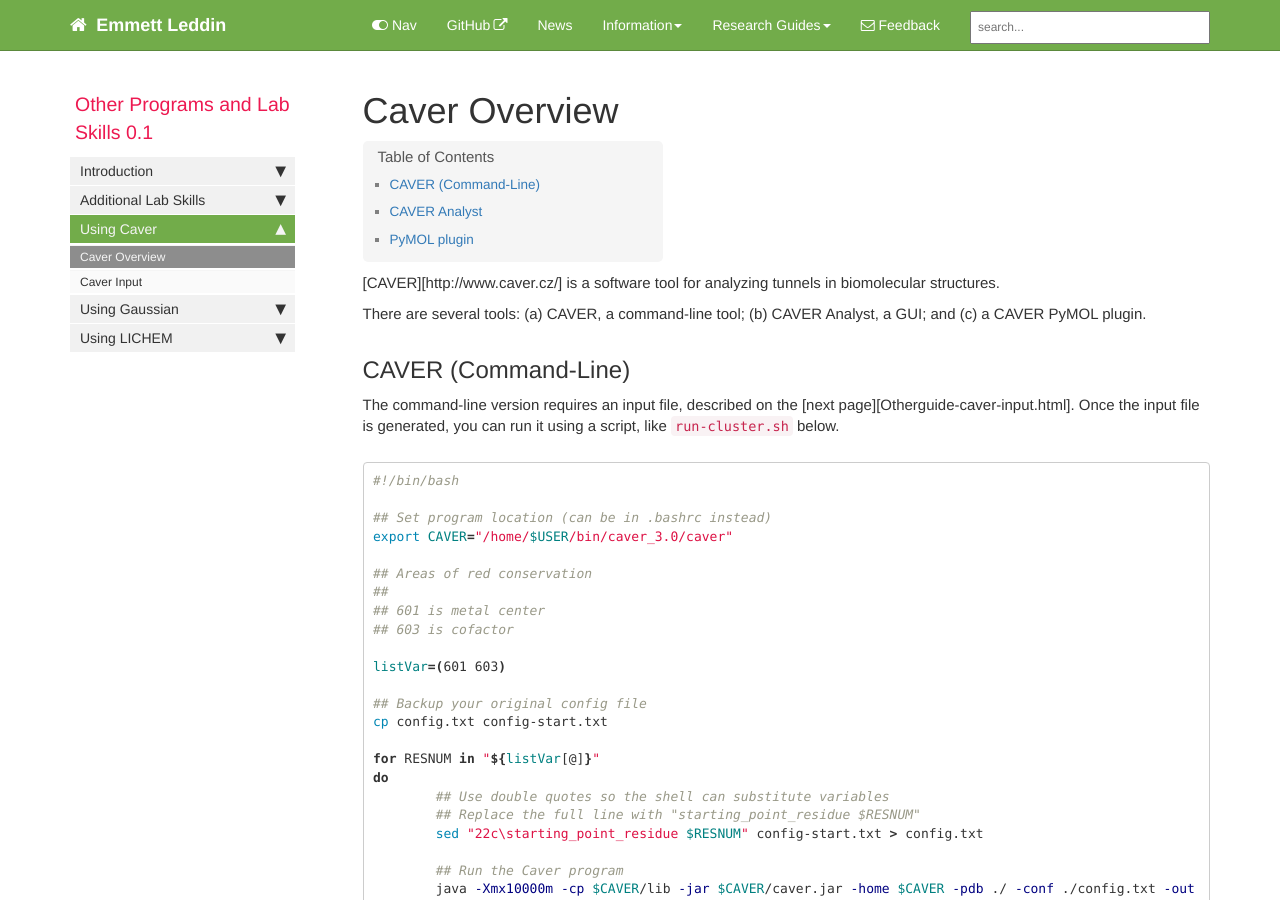
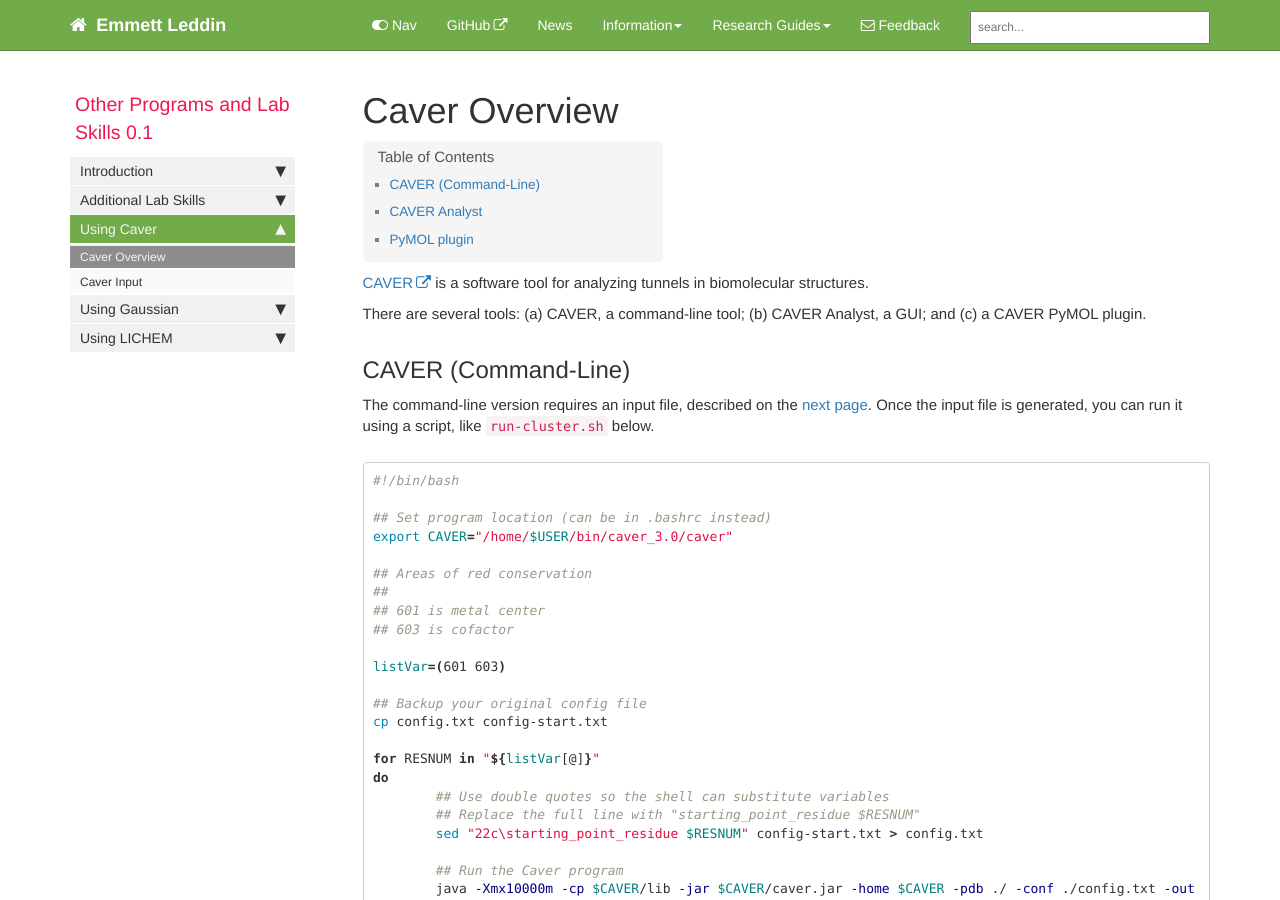
Before and after one commit to emleddin/comp-chem-website, a Jekyll site: the page built from pages/other_skills/Otherguide-caver-overview.md, in a window 1280 px wide and 900 px high. Built offline with Jekyll 4.4.1, drawn with Linux system fonts in a browser that asks for light colours; comment, search, counter and statistics services are not loaded; some of the changed text lies outside the part shown.

Commit message:
Fixed links

````diff
--- a/pages/other_skills/Otherguide-caver-overview.md
+++ b/pages/other_skills/Otherguide-caver-overview.md
@@ -7,7 +7,7 @@ folder: other_skills
 
 <!-- <link rel="stylesheet" href="css/theme-blue.css"> -->
 
-[CAVER][http://www.caver.cz/] is a software tool for analyzing tunnels in
+[CAVER](http://www.caver.cz/) is a software tool for analyzing tunnels in
 biomolecular structures.
 
 There are several tools: (a) CAVER, a command-line tool; (b) CAVER Analyst,
@@ -16,7 +16,7 @@ a GUI; and (c) a CAVER PyMOL plugin.
 ## CAVER (Command-Line) {#cl}
 
 The command-line version requires an input file, described on the
-[next page][Otherguide-caver-input.html]. Once the input file is generated,
+[next page](Otherguide-caver-input.html). Once the input file is generated,
 you can run it using a script, like `run-cluster.sh` below.
 
 ```bash
@@ -78,7 +78,7 @@ or inhibitor for this criterion.
 
 ## PyMOL plugin {#pymol}
 
-[PyMOL][https://pymol.org/] is a molecular visualization software.
+[PyMOL](https://pymol.org/) is a molecular visualization software.
 To use PyMOL for academic research, you need to purchase a license. More
 information on that is available on their website.
 
````
Also changed, not shown: pages/other_skills/Otherguide-caver-input.md (+1 -1 lines), pages/other_skills/Otherguide-lichem-overview.md (+1 -1 lines), pages/other_skills/Otherguide-lichem-pdbxyz.md (+6 -2 lines), pages/other_skills/Otherguide-lichem-tg-setup.md (+3 -3 lines).
